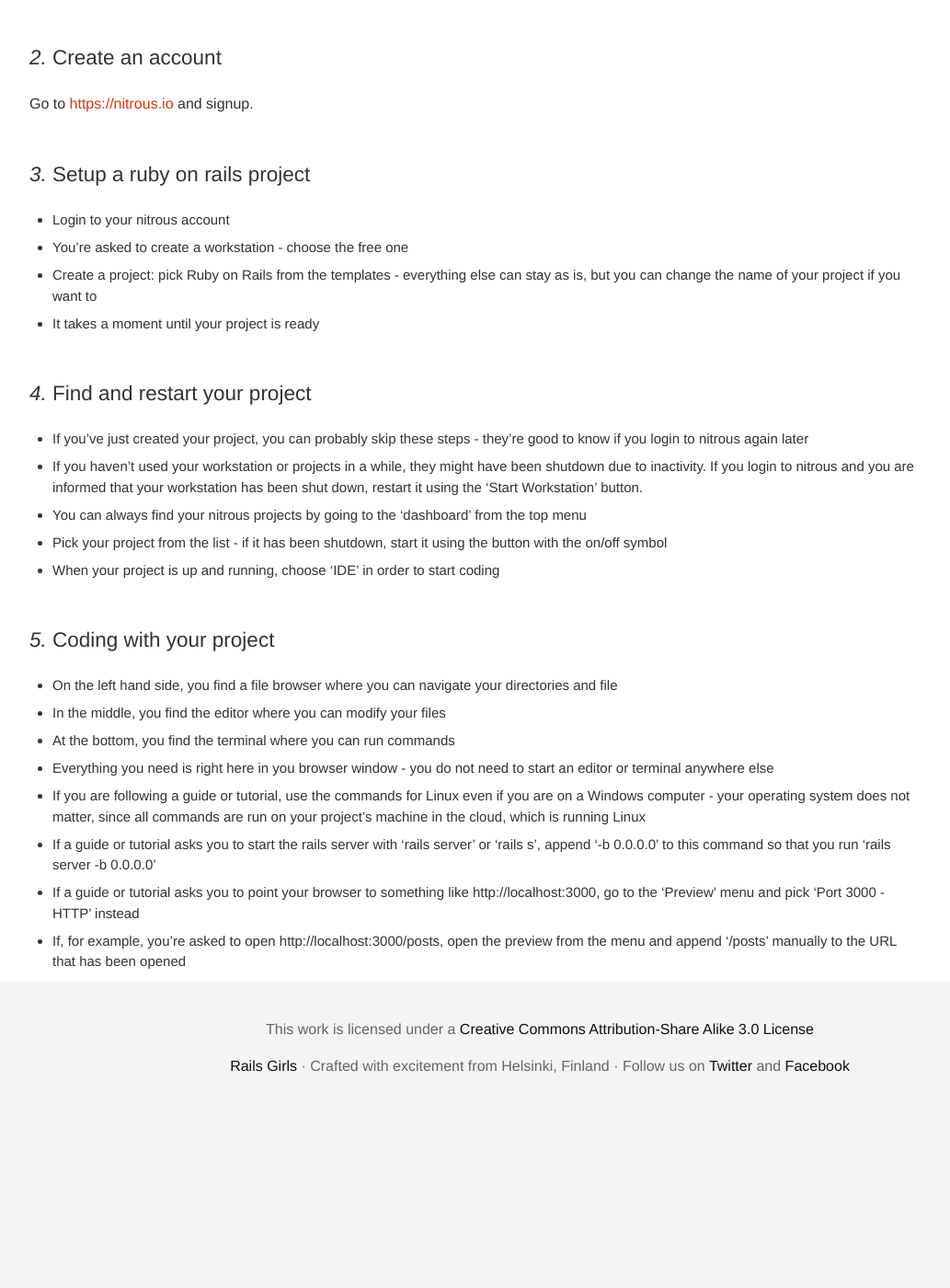
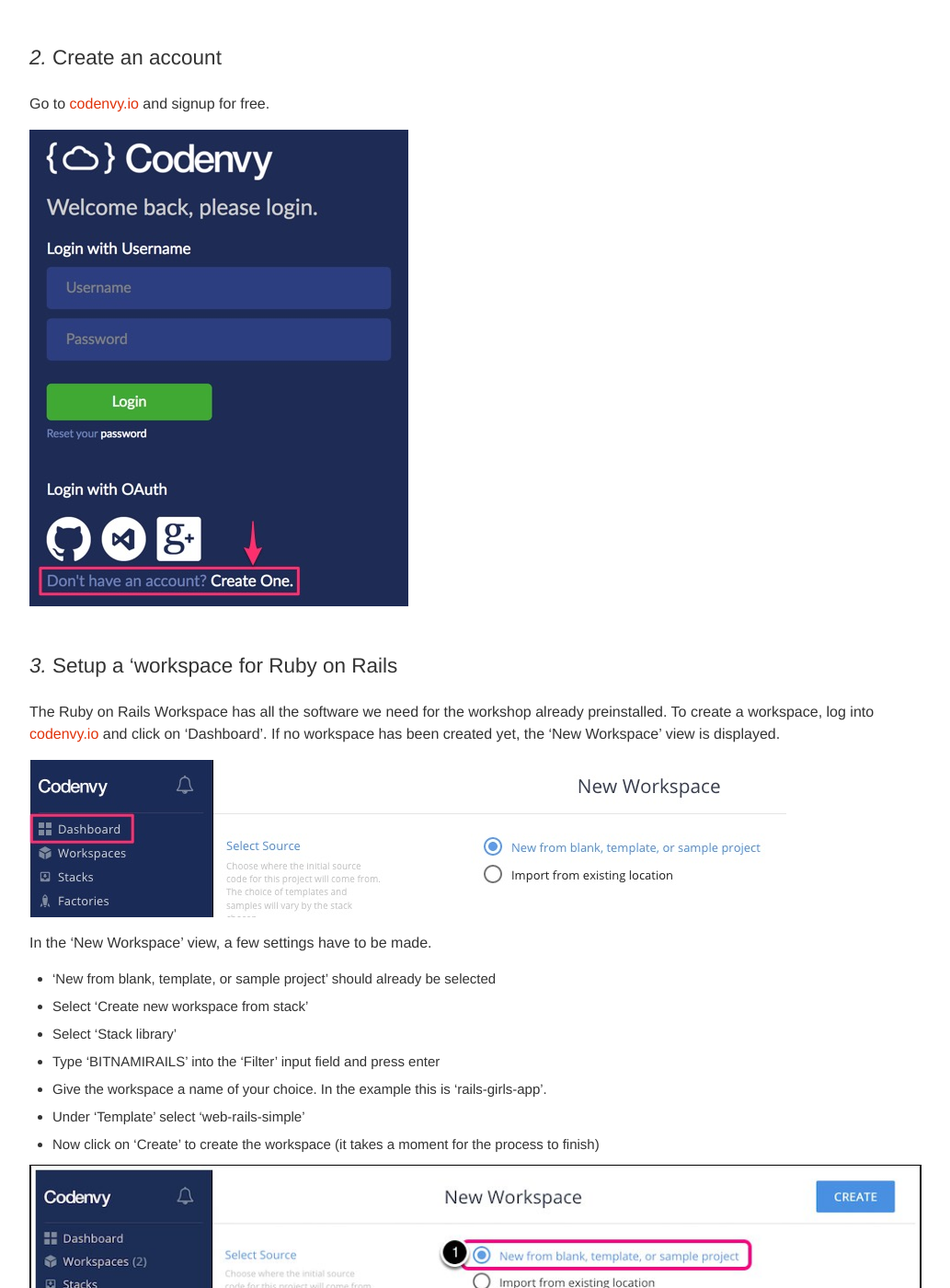
Before and after one commit to railsgirls/guides.railsgirls.com, a Jekyll site: the page built from _posts/2013-05-02-install.markdown, in a window 1280 px wide and 1400 px high, scrolled down 8104 px. Shown: the whole window at 92% size, without its empty margins (53-1086 px from the left). Built offline with Jekyll 4.4.1, drawn with Linux system fonts in a browser that asks for light colours; nearby versions of some CDN libraries; before the commit the page ends 9331 px from its top, so only the background shows below that; some of the changed text lies outside the part shown.

Commit message:
Replace nitrous with codenvy in cloudservice guide
nitrous.io has shut down its service

```diff
--- a/_posts/2013-05-02-install.markdown
+++ b/_posts/2013-05-02-install.markdown
@@ -310,7 +310,7 @@
 
 ## Using a Cloud Service
 
-Instead of installing Ruby on Rails and an editor on your computer, you can use a webservice for development. All you need is a browser and an internet connection. This guide explains how to get started with [nitrous.io](https://nitrous.io). If you're using a different service, they may use a different wording, but the process is usually pretty similar.
+Instead of installing Ruby on Rails and an editor on your computer, you can use a webservice for development. All you need is a browser and an internet connection. This guide explains how to get started with [codenvy.io](https://codenvy.io). If you're using a different service, they may use a different wording, but the process is usually pretty similar.
 
 ### *1.* Update your browser
 
@@ -320,20 +320,38 @@
 
 ### *2.* Create an account
 
-Go to [https://nitrous.io](https://nitrous.io/) and signup.
+Go to [codenvy.io](https://codenvy.io) and signup for free.
 
-### *3.* Setup a ruby on rails project
-* Login to your nitrous account
-* You're asked to create a workstation - choose the free one
-* Create a project: pick Ruby on Rails from the templates - everything else can stay as is, but you can change the name of your project if you want to
-* It takes a moment until your project is ready
+![](/images/codenvy/create-account.jpg)
 
-### *4.* Find and restart your project
-* If you've just created your project, you can probably skip these steps - they're good to know if you login to nitrous again later
-* If you haven't used your workstation or projects in a while, they might have been shutdown due to inactivity. If you login to nitrous and you are informed that your workstation has been shut down, restart it using the 'Start Workstation' button.
-* You can always find your nitrous projects by going to the 'dashboard' from the top menu
-* Pick your project from the list - if it has been shutdown, start it using the button with the on/off symbol
-* When your project is up and running, choose 'IDE' in order to start coding
+### *3.* Setup a 'workspace for Ruby on Rails
+
+The Ruby on Rails Workspace has all the software we need for the workshop already preinstalled. To create a workspace, log into [codenvy.io](https://codenvy.io) and click on 'Dashboard'. If no workspace has been created yet, the 'New Workspace' view is displayed.
+
+![](/images/codenvy/create-workspace-dashboard.jpg)
+
+In the 'New Workspace' view, a few settings have to be made.
+
+* 'New from blank, template, or sample project' should already be selected
+* Select 'Create new workspace from stack'
+* Select 'Stack library'
+* Type 'BITNAMIRAILS' into the 'Filter' input field and press enter
+* Give the workspace a name of your choice. In the example this is 'rails-girls-app'.
+* Under 'Template' select 'web-rails-simple'
+* Now click on 'Create' to create the workspace (it takes a moment for the process to finish)
+
+![](/images/codenvy/create-workspace.jpg)
+
+* Codeenvy creates a folder '/projects' during initialization, in which you can later put your code. It also creates a Rails project that we do not need. You can see it in the Project Explorer. Ignore it or delete it by right-clicking on the folder.
+
+### *4.* Find and restart your workspace
+* If you've just created your project, you can probably skip these steps - they're good to know if you login to Codenvy again later
+* If you haven't used your workspace or projects in a while, they might have been shutdown due to inactivity. You will notice an empty circle displayed next to the workspace name.
+
+![](/images/codenvy/start-workspace.jpg)
+
+* In this case simply click on the name of the workspace. It will then be restarted (which can take a while) and afterwards opened.
+* If you have restarted a workspace, you need to run the `bundle` command again in the directory of your Rails project (you will learn more about the command in the app tutorial)
 
 ### *5.* Coding with your project
 * On the left hand side, you find a file browser where you can navigate your directories and file
@@ -342,5 +360,8 @@
 * Everything you need is right here in you browser window - you do not need to start an editor or terminal anywhere else
 * If you are following a guide or tutorial, use the commands for Linux even if you are on a Windows computer - your operating system does not matter, since all commands are run on your project's machine in the cloud, which is running Linux
 * If a guide or tutorial asks you to start the rails server with 'rails server' or 'rails s', append '-b 0.0.0.0' to this command so that you run 'rails server -b 0.0.0.0'
-* If a guide or tutorial asks you to point your browser to something like http://localhost:3000, go to the 'Preview' menu and pick 'Port 3000 - HTTP' instead
-* If, for example, you're asked to open http://localhost:3000/posts, open the preview from the menu and append '/posts' manually to the URL that has been opened
+* If a guide or tutorial asks you to run a rails command that contains `rails` or `rake`, prepend `bundle exec` to this command, e. g. `bundle exec rake db:migrate`.
+* If a guide or tutorial asks you to point your browser to something like http://localhost:3000, follow these instructions instead:
+  * Open the 'Operations perspective' (1) in Codenvy, go to the 'Servers' tab (2) and pick the URL entry in the line starting with 'rails' (see screenshot). Instead of http://localhost:3000, call this URL in your browser.
+  ![](/images/codenvy/get-workspace-ip.jpg)
+  * If, for example, you're asked to open http://localhost:3000/posts, open the preview URL in your browser and append '/posts' to the URL.
```
Also changed, not shown: _posts/2012-04-18-app.markdown (+4 -4 lines), images/codenvy/create-account.jpg (added), images/codenvy/create-workspace-dashboard.jpg (added), images/codenvy/create-workspace.jpg (added), images/codenvy/get-workspace-ip.jpg (added), images/codenvy/start-workspace.jpg (added).
